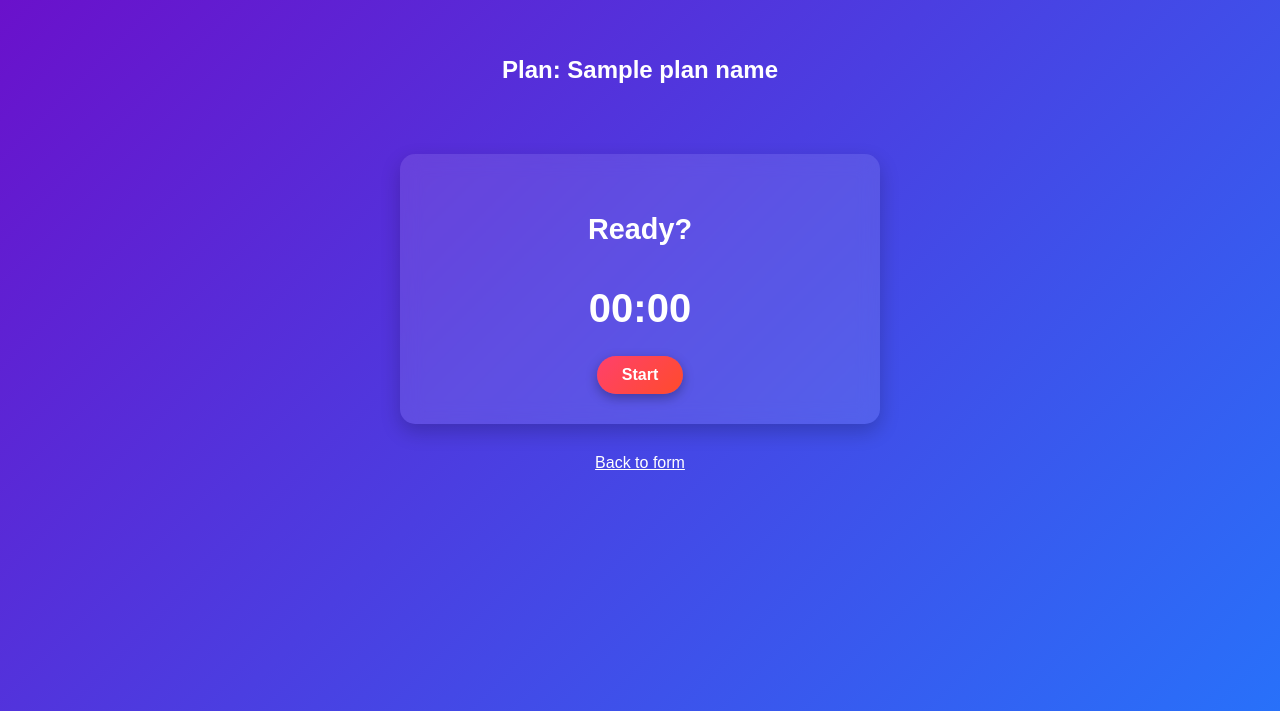
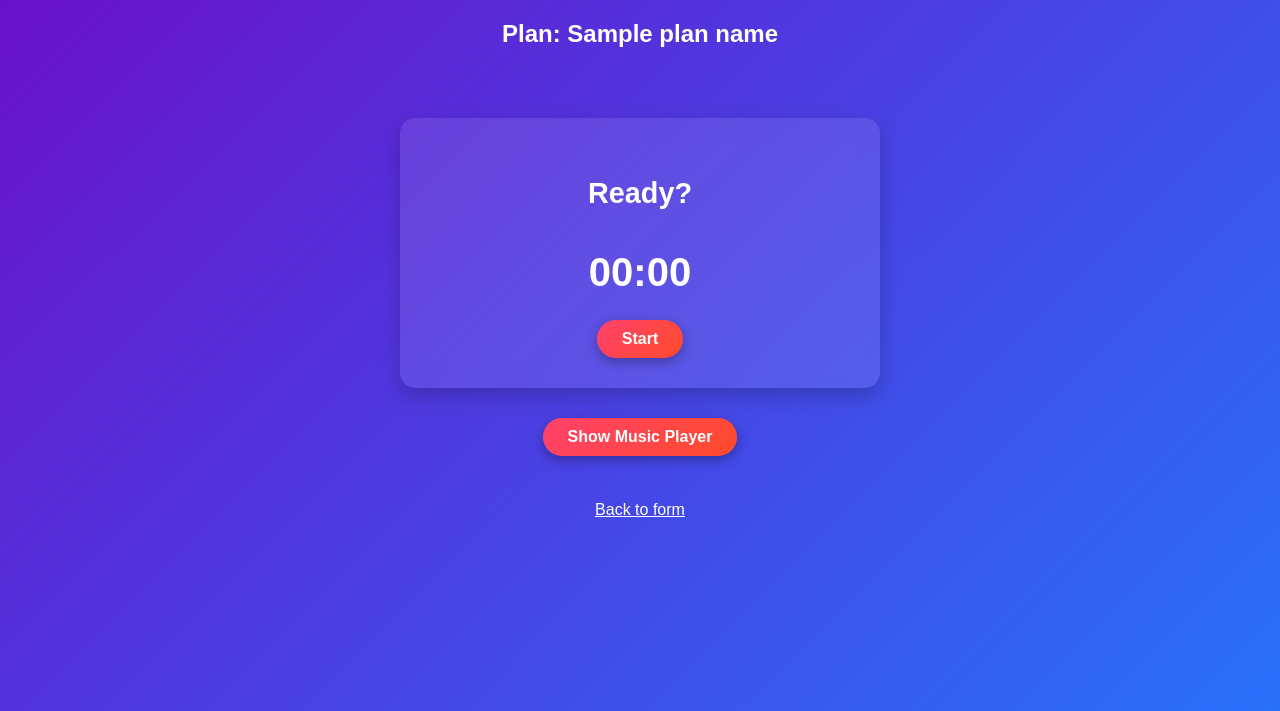
Before and after one commit to Astro3000x/StudyNest, a Flask app: template templates/plan_result.html in a window 1280 px wide. Shown: the top 711 px of the page. Run offline with Flask 3, Linux system fonts and the light colour scheme; the template is opened without the code that fills it: most values are stand-ins (such as "Sample title", 1, 10 or a date in 2020).

Commit message:
Music palyer

```diff
--- a/templates/plan_result.html
+++ b/templates/plan_result.html
@@ -1,5 +1,11 @@
+<!DOCTYPE html>
+<html lang='en'>
+    <head>
+        <meta charset='UTF-8'>
+        <meta name='viewport' content='width=device-width, initial-scale=1.0'>
+        <title>Plan Timer</title>
         <style>
-    /* Body and Background Gradient */
+            /* Body and Gradient Background */
             body {
                 font-family: 'Arial', sans-serif;
                 margin: 0;
@@ -67,6 +73,27 @@
                 display: inline-block;
             }
 
+            /* Music Player Container */
+            #music-container {
+                text-align: center;
+                margin-top: 30px;
+            }
+
+            #music-container button {
+                margin-bottom: 15px;
+            }
+
+            #music-player {
+                display: none;
+                border-radius: 15px;
+                overflow: hidden;
+                box-shadow: 0 8px 20px rgba(0,0,0,0.2);
+            }
+
+            #music-player iframe {
+                border-radius: 15px;
+            }
+
             /* Responsive */
             @media(max-width: 500px){
                 #task-timer {
@@ -79,10 +106,15 @@
                     padding: 8px 20px;
                     font-size: 14px;
                 }
+                #music-player iframe {
+                    width: 100%;
+                    height: 300px;
                 }
+            }
+        </style>
+    </head>
+    <body>
 
-</style>
-<br><br>
         <h2>Plan: {{ plan_name }}</h2>
 
         {% if tasks %}
@@ -93,6 +125,17 @@
             <button id='pause-btn' style='display:none'>Pause</button>
             <button id='next-btn' style='display:none'>Skip</button>
         </div>
+
+        <!-- Music Player -->
+        <div id="music-container">
+            <button id="music-toggle">Show Music Player</button>
+            <div id="music-player">
+                <iframe id="music-iframe" src="https://open.spotify.com/embed/playlist/37i9dQZF1DX8NTLI2TtZa6"
+                    width="300" height="380" frameborder="0" allowtransparency="true" allow="encrypted-media">
+                </iframe>
+            </div>
+        </div>
+
         {% else %}
         <p>No tasks were submitted.</p>
         {% endif %}
@@ -100,6 +143,7 @@
         <a href='/'>Back to form</a>
 
         <script>
+            // Task Timer Logic
             const tasks = {{ tasks|tojson }};
             const taskNames = Object.keys(tasks);
             let currentIndex = 0;
@@ -144,7 +188,6 @@
                 timerEl.textContent = `${minutes.toString().padStart(2,'0')}:${seconds.toString().padStart(2,'0')}`;
             }
 
-    // Start button event
             startBtn.addEventListener('click', () => {
                 startBtn.style.display = 'none';
                 pauseBtn.style.display = 'inline-block';
@@ -162,4 +205,21 @@
                 currentIndex++;
                 startTask(currentIndex);
             });
+
+            // Music Player Toggle
+            const musicToggle = document.getElementById('music-toggle');
+            const musicPlayer = document.getElementById('music-player');
+
+            musicToggle.addEventListener('click', () => {
+                if (musicPlayer.style.display === 'none') {
+                    musicPlayer.style.display = 'block';
+                    musicToggle.textContent = 'Hide Music Player';
+                } else {
+                    musicPlayer.style.display = 'none';
+                    musicToggle.textContent = 'Show Music Player';
+                }
+            });
         </script>
+
+    </body>
+</html>
```
Lines whose indentation alone changed are shown as unchanged.
